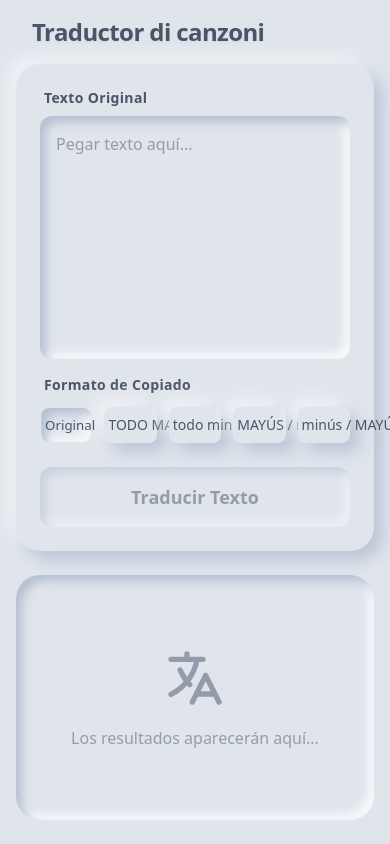
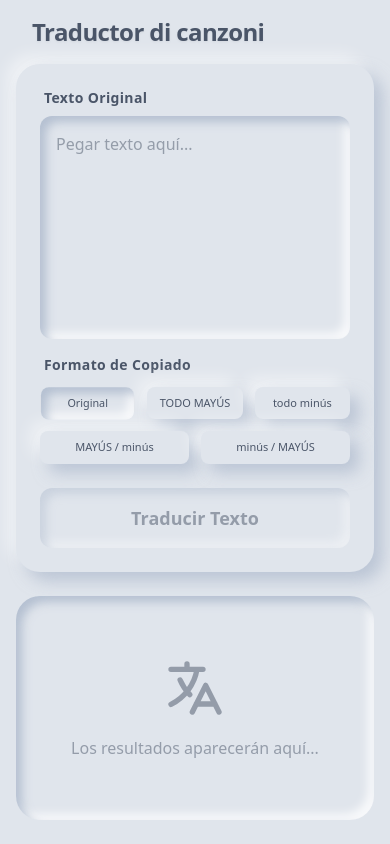
Before and after one commit to Dokarii/Traductor, a React (Vite) app: page / in a window 390 px wide. Built offline with nearby package versions, Linux system fonts and the light colour scheme.

Commit message:
Mobile desing updates

```diff
--- a/src/components/CasingControls.jsx
+++ b/src/components/CasingControls.jsx
@@ -12,16 +12,20 @@ export default function CasingControls({ activeOption, onChangeOption }) {
       <label className="text-sm font-semibold tracking-wide ml-1">
         Formato de Copiado
       </label>
-      <div className="grid grid-cols-5 gap-3 w-full">
-        {OPTIONS.map(opt => {
+      <div className="grid grid-cols-6 md:grid-cols-5 gap-3 w-full">
+        {OPTIONS.map((opt, index) => {
           const isActive = activeOption === opt.id;
+          // Móvil: 3 botones arriba (span-2 c/u), 2 botones abajo (span-3 c/u).
+          // Desktop: 5 botones en línea (span-1 c/u).
+          const spanClass = index < 3 ? 'col-span-2 md:col-span-1' : 'col-span-3 md:col-span-1';
+
           return (
             <button
               key={opt.id}
               onClick={() => onChangeOption(opt.id)}
-              className={`px-1 py-2 whitespace-nowrap rounded-lg font-medium text-sm transition-all duration-200 ${
+              className={`px-1 py-2 whitespace-nowrap rounded-lg font-medium text-[11px] sm:text-xs md:text-sm transition-all duration-200 focus-visible:outline-none focus-visible:ring-2 focus-visible:ring-neo-text/20 ${spanClass} ${
                 isActive
-                  ? 'shadow-neo-in text-neo-text bg-neo-bg scale-95'
+                  ? 'shadow-neo-in text-neo-text bg-neo-bg scale-[0.98]'
                   : 'shadow-neo-out hover:shadow-neo-out-sm text-neo-text bg-neo-bg hover:-translate-y-0.5'
               }`}
             >
```
